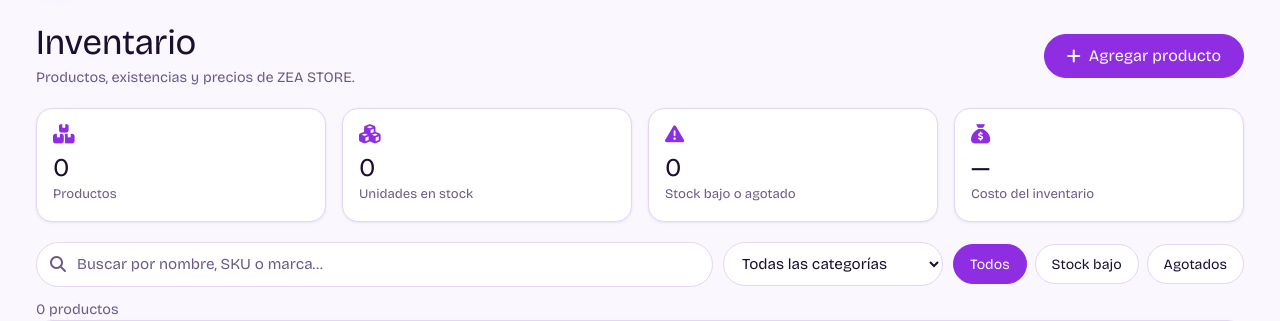
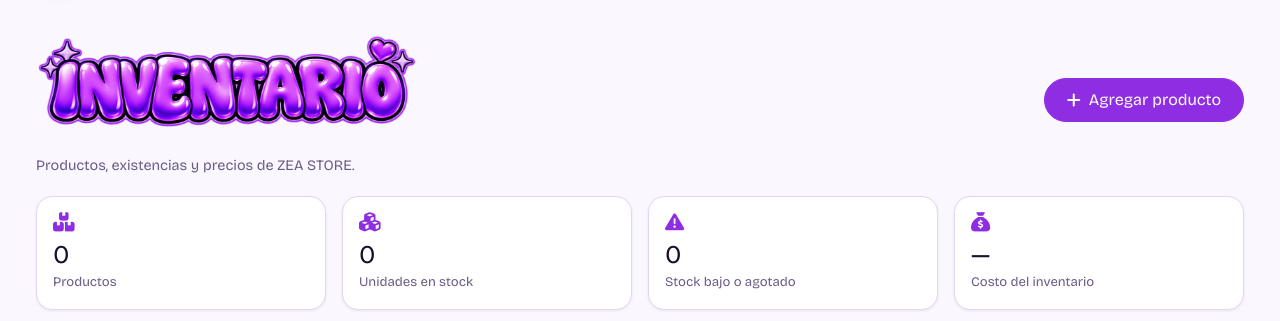
Before and after one commit to XxESTEBANROxX/zea_store, a Flask app: page /admin/inventario in a window 1280 px wide. Shown: the part 65-386 px from the top of the page. Run offline with Flask 3, Linux system fonts and the light colour scheme; the visitor is signed in with stand-in values (Sample User, id 1); data that the repository does not hold is empty.

```diff
--- a/public/css/admin/inventario.css
+++ b/public/css/admin/inventario.css
@@ -106,6 +106,20 @@
   font-size: clamp(1.6rem, 4vw, 2.2rem);
   font-weight: 800;
   line-height: 1.1;
+}
+
+/* Título "Inventario" en forma de imagen */
+.titulo-imagen img {
+  display: block;
+  width: min(100%, 280px);   /* en celular */
+  height: auto;
+}
+
+/* En computador se muestra más grande */
+@media (min-width: 860px) {
+  .titulo-imagen img {
+    width: 380px;            /* cambia este valor para hacerlo más grande o más pequeño */
+  }
 }
 
 .texto-suave {
--- a/templates/admin/inventario.html
+++ b/templates/admin/inventario.html
@@ -53,7 +53,9 @@
     <!-- Encabezado de la página -->
     <div class="encabezado">
       <div>
-        <h1>Inventario</h1>
+        <h1 class="titulo-imagen">
+          <img src="/logo_inventario.png" alt="Inventario">
+        </h1>
         <p class="texto-suave">Productos, existencias y precios de ZEA STORE.</p>
       </div>
 
```
Also changed, not shown: public/logo_inventario.png (added).
